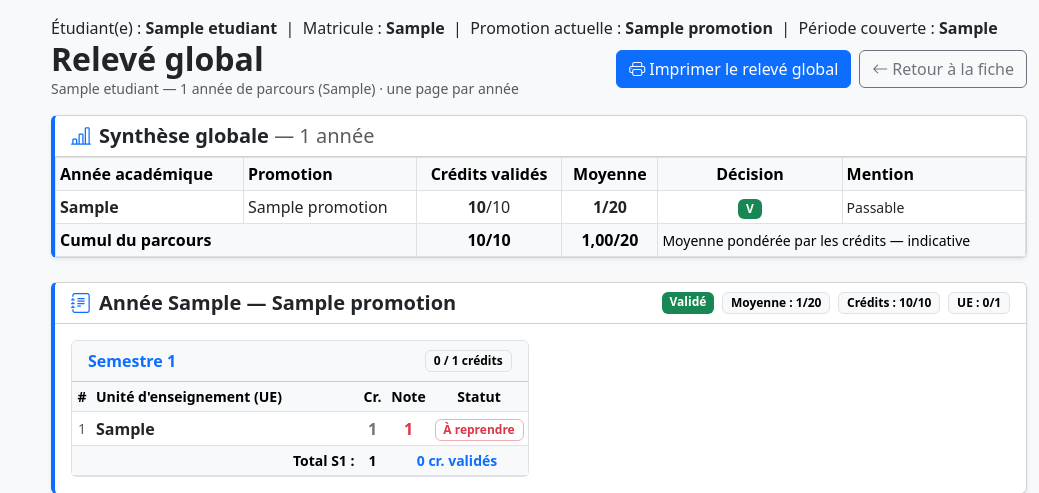
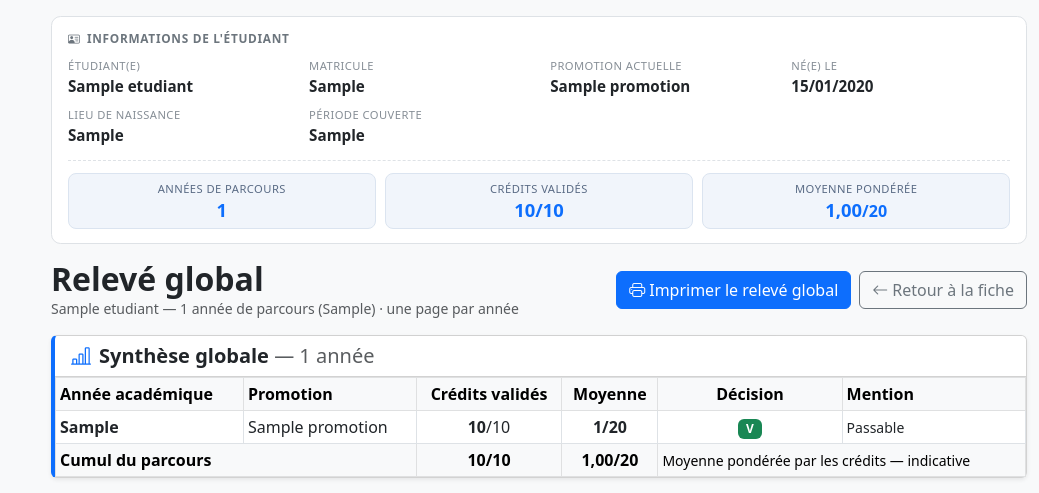
Before and after one commit to tresorkabis/examen, a Django app: page /etudiants/1/releve-global/ in a window 1280 px wide. Shown: the part 38-531 px from the top of the page, without its empty margins (241-1280 px from the left). Run offline with Django 5.2, Linux system fonts and the light colour scheme; tables that the repository leaves empty hold one stand-in row (values such as "Sample post").

Commit message:
feat(releve): optimise l'affichage du relevé global pour l'écran et l'impression
Bloc d'informations refondu : l'ancienne ligne unique
« Étudiant(e) : … | Matricule : … | Promotion actuelle : … » est
remplacée par une grille de champs étiquetés (plus lisible) complétée
par trois tuiles de synthèse du parcours (années, crédits validés,
moyenne pondérée). La date et le lieu de naissance y figurent.

Optimisation à l'impression :
- le bloc d'informations est compacté (grille sur 6 colonnes, tuiles en
  une rangée) pour ne pas rogner la place de la page 1 ;
- `break-inside: avoid` est propagé à toute la chaîne du bloc année
  (rangée des semestres, colonnes, cartes, tableaux et lignes) : plus
  aucune promotion n'est coupée entre deux pages ;
- la rangée flex des semestres devient un tableau à l'impression, ce
  qui permet au moteur de rendu de respecter la règle de non-coupure
  sur l'ensemble du bloc promotion ;
- saut de page explicite entre la 1ʳᵉ année et les suivantes ;
- colonnes techniques resserrées (statut, UE, etc.) au profit de la
  colonne des intitulés d'UE.

Le PDF de l'étudiant 100 tient désormais sur 2 pages : la L3 avec la
synthèse sur la page 1, L2 et L1 sur la page 2.

Refs: app/tests.py::ReleveGlobalTests,
      app/tests.py::EtudiantDetailViewTest

```diff
--- a/app/templates/app/etudiant_releve_global.html
+++ b/app/templates/app/etudiant_releve_global.html
@@ -11,6 +11,77 @@
     .badge-decision-nv { background-color: #dc3545; color: #fff; }
     .ue-row-validee { background-color: rgba(25, 135, 84, 0.04); }
     .ue-row-echec { background-color: rgba(220, 53, 69, 0.04); }
+
+    /* ===== Bloc d'informations de l'étudiant =====
+       Remplace l'ancienne ligne unique « Étudiant(e) : … | Matricule : … |
+       … » par une grille de champs étiquetés (lisibilité) et des tuiles
+       de synthèse du parcours (années, crédits, moyenne pondérée).
+       Le même bloc est repris à l'impression, en plus compact. */
+    .bloc-infos {
+        background: #fff;
+        border: 1px solid #dee2e6;
+        border-radius: .6rem;
+        padding: .85rem 1rem;
+        margin-bottom: 1rem;
+    }
+    .infos-titre {
+        display: flex;
+        align-items: center;
+        gap: .4rem;
+        font-size: .74rem;
+        font-weight: 600;
+        text-transform: uppercase;
+        letter-spacing: .06em;
+        color: #6c757d;
+        margin-bottom: .65rem;
+    }
+    .infos-grille {
+        display: grid;
+        grid-template-columns: repeat(auto-fit, minmax(190px, 1fr));
+        gap: .55rem 1.4rem;
+    }
+    .info-item { display: flex; flex-direction: column; min-width: 0; }
+    .info-label {
+        font-size: .7rem;
+        text-transform: uppercase;
+        letter-spacing: .04em;
+        color: #868e96;
+    }
+    .info-valeur {
+        font-weight: 600;
+        font-size: .95rem;
+        color: #212529;
+        overflow-wrap: anywhere;
+    }
+    .tuiles {
+        display: grid;
+        grid-template-columns: repeat(3, minmax(0, 1fr));
+        gap: .6rem;
+        margin-top: .85rem;
+        padding-top: .75rem;
+        border-top: 1px dashed #dee2e6;
+    }
+    .tuile {
+        background: #f1f5fb;
+        border: 1px solid #dbe4f0;
+        border-radius: .5rem;
+        padding: .45rem .6rem;
+        text-align: center;
+    }
+    .tuile-label {
+        display: block;
+        font-size: .7rem;
+        text-transform: uppercase;
+        letter-spacing: .04em;
+        color: #5a6b85;
+    }
+    .tuile-valeur {
+        display: block;
+        font-size: 1.15rem;
+        font-weight: 700;
+        line-height: 1.25;
+        color: #0d6efd;
+    }
 
     /* ===== Éléments réservés à l'impression ===== */
     .print-only-footer {
@@ -275,12 +395,58 @@
 <div class="releve-global-doc">
     <!-- En-tête officiel RDC/ESFORCA imprimable (masqué à l'écran) -->
     {% include "app/partials/_entete_officiel.html" with titre_document="RELEVÉ DE NOTES GLOBAL" %}
-    <div class="print-header-meta">
-            Étudiant(e) : <strong>{{ etudiant.noms }}</strong> &nbsp;|&nbsp;
-            Matricule : <strong>{{ etudiant.numero_etudiant }}</strong> &nbsp;|&nbsp;
-            Promotion actuelle : <strong>{{ etudiant.promotion.nom }}</strong>
-            {% if periode %} &nbsp;|&nbsp; Période couverte : <strong>{{ periode }}</strong>{% endif %}
+    <!-- Informations de l'étudiant : grille de champs étiquetés + tuiles
+         de synthèse du parcours (remplace l'ancienne ligne unique
+         « Étudiant(e) : … | Matricule : … | … », difficile à lire). -->
+    <div class="bloc-infos">
+        <div class="infos-titre">
+            <i class="bi bi-person-vcard"></i>Informations de l'étudiant
         </div>
+        <div class="infos-grille">
+            <div class="info-item">
+                <span class="info-label">Étudiant(e)</span>
+                <span class="info-valeur">{{ etudiant.noms }}</span>
+            </div>
+            <div class="info-item">
+                <span class="info-label">Matricule</span>
+                <span class="info-valeur">{{ etudiant.numero_etudiant|default:"—" }}</span>
+            </div>
+            <div class="info-item">
+                <span class="info-label">Promotion actuelle</span>
+                <span class="info-valeur">{{ etudiant.promotion.nom }}</span>
+            </div>
+            <div class="info-item">
+                <span class="info-label">Né(e) le</span>
+                <span class="info-valeur">
+                    {% if etudiant.date_naissance %}{{ etudiant.date_naissance|date:"d/m/Y" }}{% else %}—{% endif %}
+                </span>
+            </div>
+            <div class="info-item">
+                <span class="info-label">Lieu de naissance</span>
+                <span class="info-valeur">{{ etudiant.lieu_naissance|default:"—" }}</span>
+            </div>
+            <div class="info-item">
+                <span class="info-label">Période couverte</span>
+                <span class="info-valeur">{{ periode|default:"—" }}</span>
+            </div>
+        </div>
+        <div class="tuiles">
+            <div class="tuile">
+                <span class="tuile-label">Années de parcours</span>
+                <span class="tuile-valeur">{{ nb_annees }}</span>
+            </div>
+            <div class="tuile">
+                <span class="tuile-label">Crédits validés</span>
+                <span class="tuile-valeur">{{ credits_valides }}/{{ credits_exiges }}</span>
+            </div>
+            <div class="tuile">
+                <span class="tuile-label">Moyenne pondérée</span>
+                <span class="tuile-valeur">
+                    {% if moyenne_globale is not None %}{{ moyenne_globale }}<small>/20</small>{% else %}—{% endif %}
+                </span>
+            </div>
+        </div>
+    </div>
 
     <!-- Barre d'action supérieure (écran uniquement) -->
     <div class="d-flex justify-content-between align-items-center flex-wrap gap-2 mb-3 no-print">
```
Also changed, not shown: other parts of app/templates/app/etudiant_releve_global.html (+54 -5 lines).
